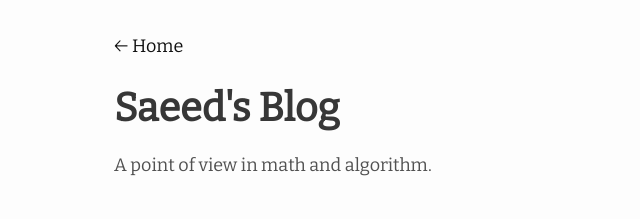
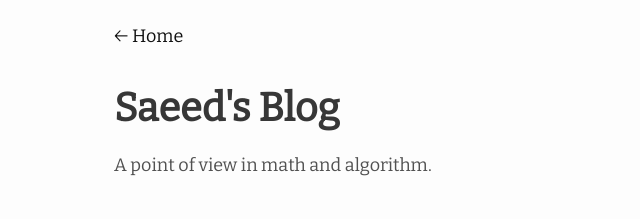
Before and after one commit to saeedodak/saeedodak.github.io, a Jekyll site: the page built from posts.html, in a window 1280 px wide. Shown: the top 219 px of the page, without its empty margins (156-796 px from the left). Built offline with Jekyll 4.4.1, drawn with Linux system fonts in a browser that asks for light colours; nearby versions of some CDN libraries.

Commit message:
Update home.html

```diff
--- a/_layouts/home.html
+++ b/_layouts/home.html
@@ -3,13 +3,13 @@ layout: default
 ---
 
 <div class="home">
-  <div class="post-back">
-    <a class="black-link" href="/"> ← Home </a>
-  </div>
   <head>
       <title>{{ site.title }}</title>
   </head>
   <div class="home-title">
+    <div class="post-back">
+      <a class="black-link" href="/"> ← Home </a>
+    </div>
     <p class="home-heading">{{ site.title }}</p>
     <p class="home-sub-heading">{{- site.description | escape -}}</p>
   </div>
```
